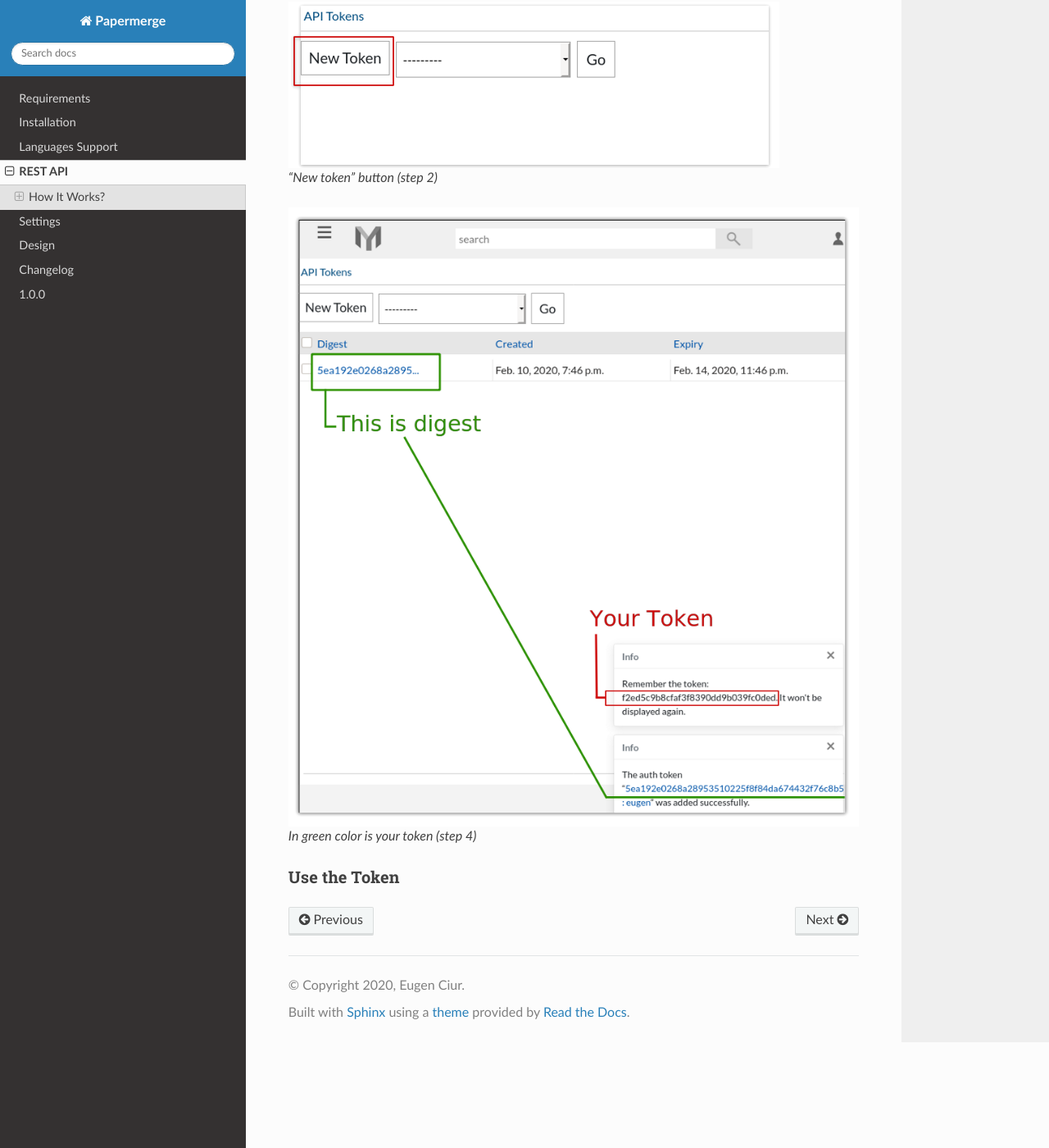
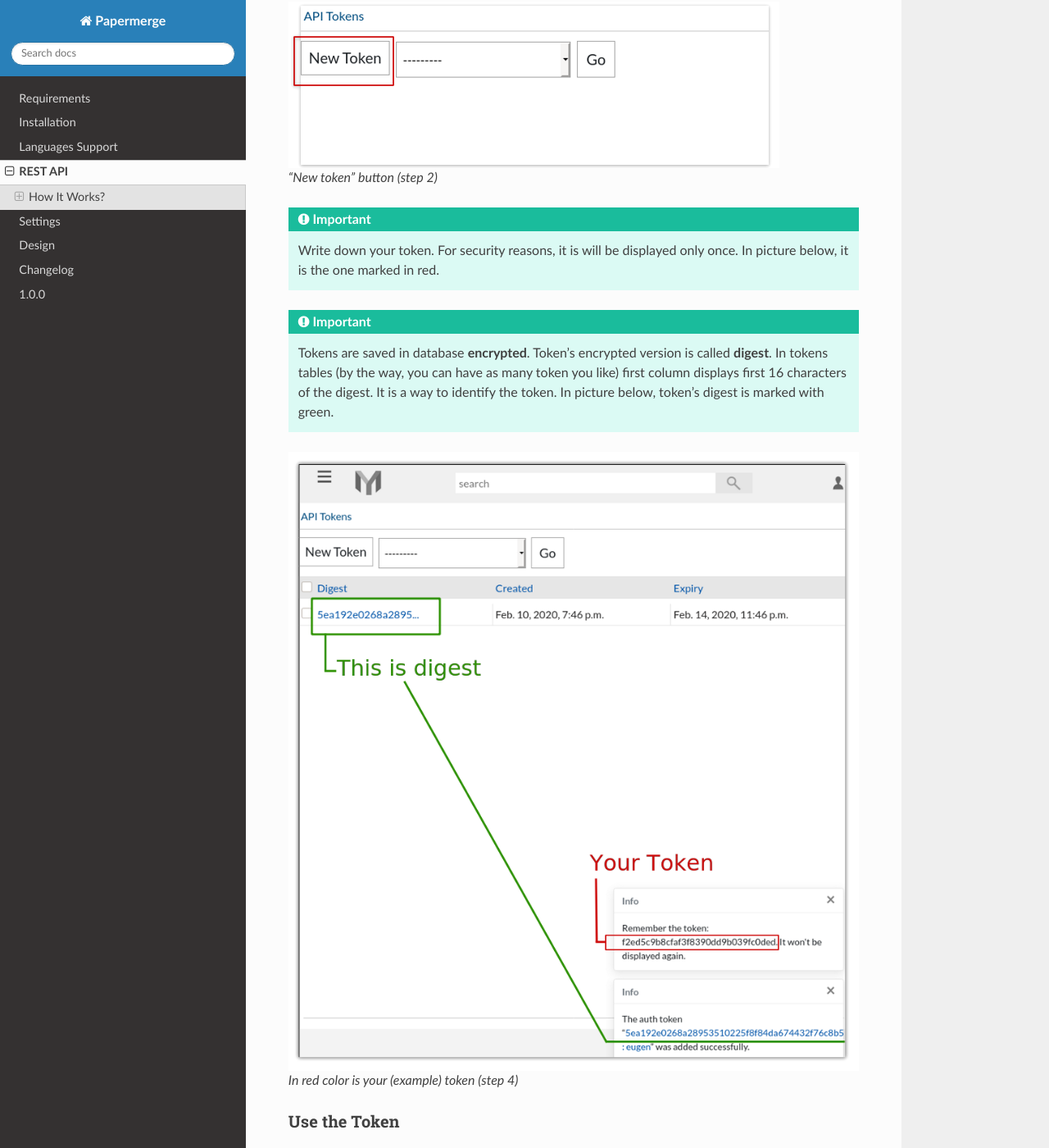
Before and after one commit to ciur/papermerge, a Sphinx documentation site: the page built from docs/source/rest_api.rst, in a window 1280 px wide and 1400 px high, scrolled down 1255 px. Shown: the whole window at 82% size. Built offline with Sphinx 7.4.7 and the Read the Docs theme 2.0.0, drawn with Linux system fonts in a browser that asks for light colours.

Commit message:
REST API documentation

```diff
--- a/docs/source/rest_api.rst
+++ b/docs/source/rest_api.rst
@@ -38,10 +38,22 @@ Get a Token
 
    "New token" button (step 2)
 
+.. important::
+
+    Write down your token. For security reasons, it is will be displayed only once. In picture below, it is the one marked in red.
+
+.. important::
+
+    Tokens are saved in database **encrypted**. Token's encrypted version is called **digest**. In tokens tables
+    (by the way, you can have as many token you like) first column displays first 16 characters of the digest.
+    It is a way to identify the token. In picture below, token's digest is marked with green.
+
 .. figure:: img/03_displayed_token.png
 
-    In green color is your token (step 4)
+    In red color is your (example) token (step 4)
 
 
 Use the Token
 ~~~~~~~~~~~~~~~
+
+Work in progress...
```
